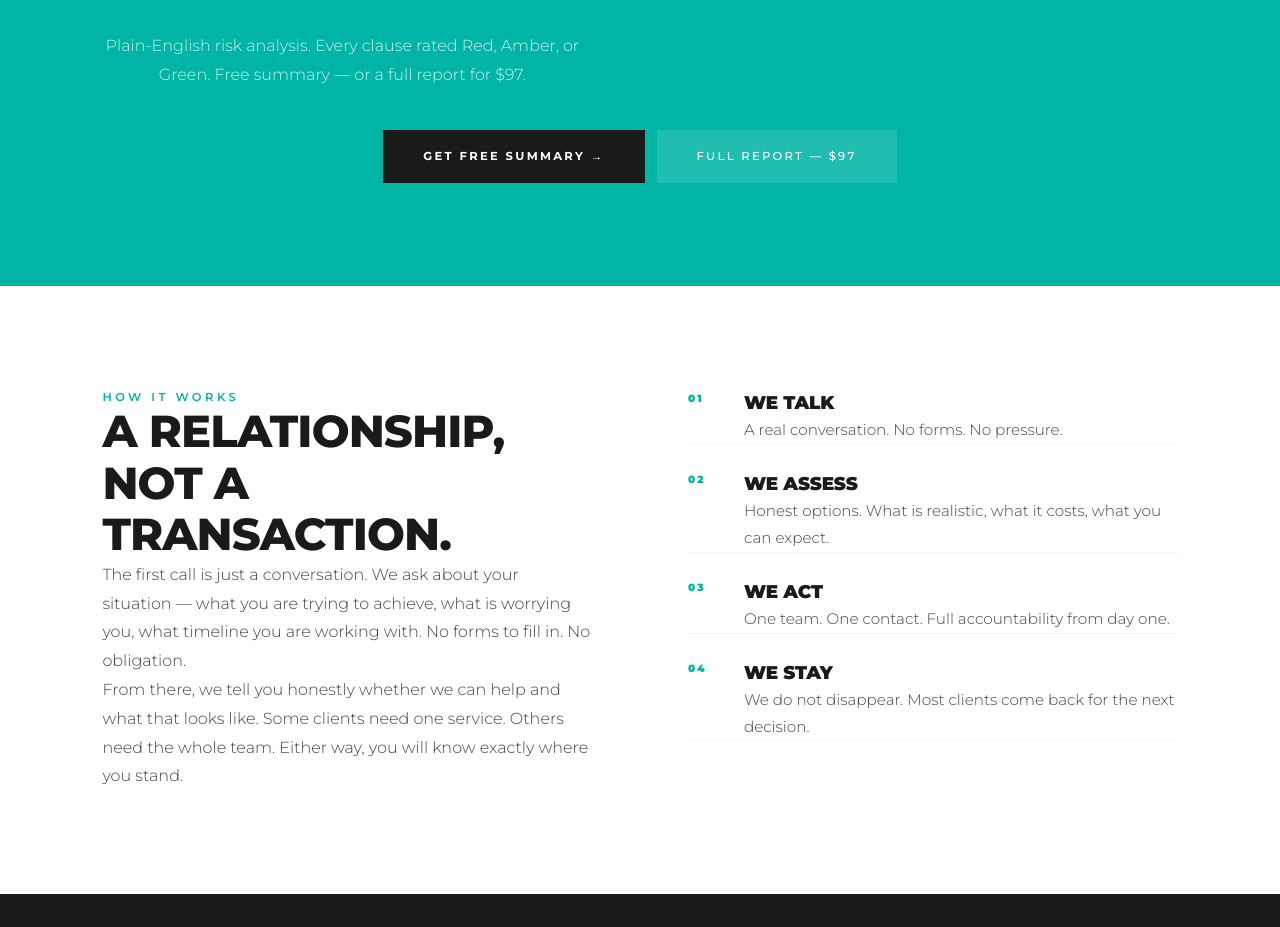
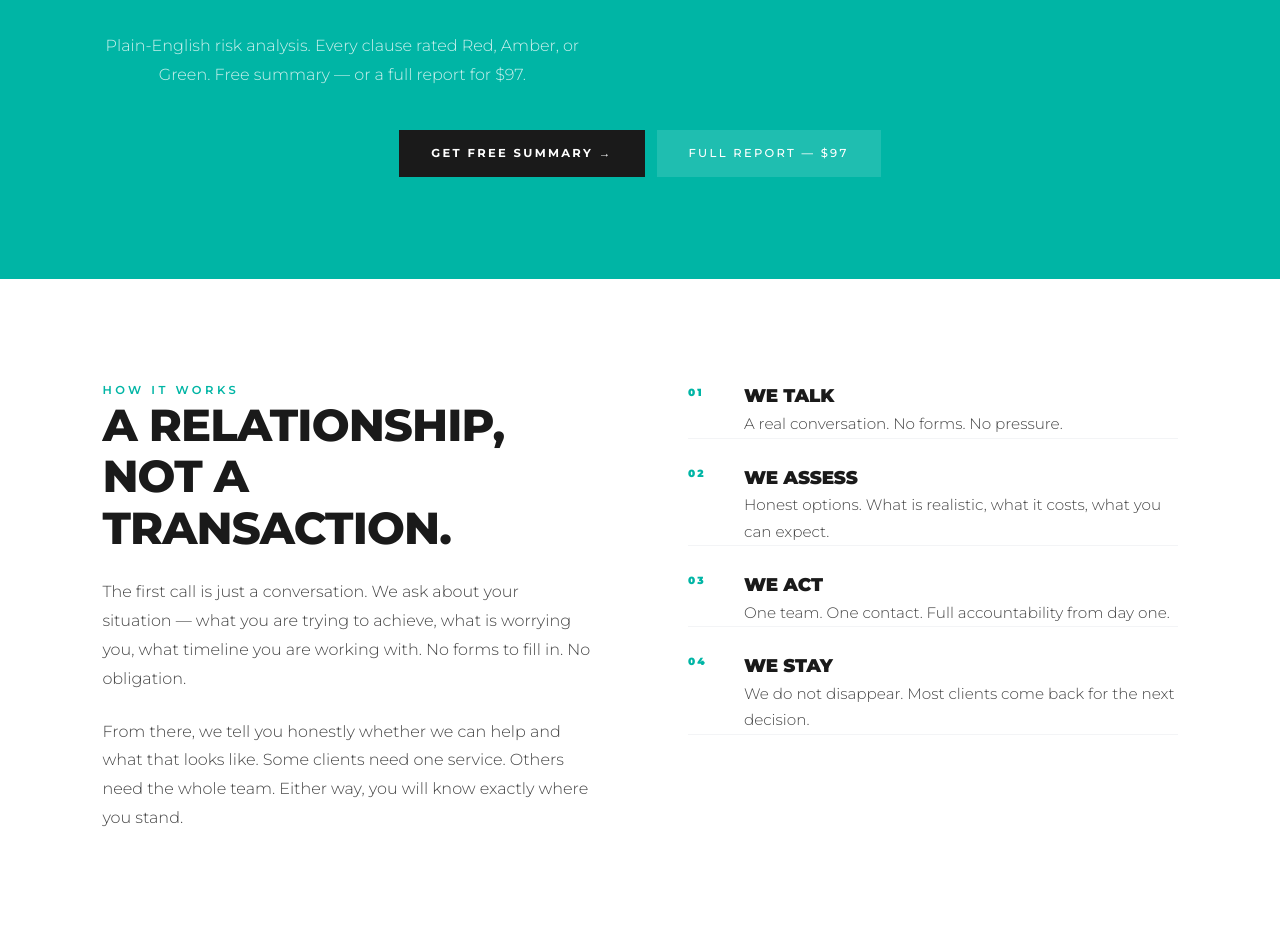
Before and after one commit to yossy-jk/yos-website, a Next.js app: page / in a window 1280 px wide. Shown: the part 4401-5328 px from the top of the page. Built offline with nearby package versions, Linux system fonts and the light colour scheme.

Commit message:
LeaseIntel buttons: compact centred (min-width 14rem, not full-width). How We Work: label/heading/body spacing tightened with explicit marginBottom.

```diff
--- a/src/app/page.tsx
+++ b/src/app/page.tsx
@@ -281,15 +281,15 @@ export default function Home() {
               Plain-English risk analysis. Every clause rated Red, Amber, or Green.
               Free summary — or a full report for $97.
             </p>
-            <div className="flex flex-col gap-3 max-w-xs mx-auto sm:max-w-none sm:flex-row sm:justify-center">
+            <div className="flex flex-col sm:flex-row gap-3 items-center justify-center">
               <Link href="/lease-review"
-                className="bg-near-black text-white font-bold no-underline text-center hover:bg-near-black/80 transition-colors"
-                style={{ padding: '1.1rem 2.5rem', fontSize: '0.72rem', letterSpacing: '0.2em', textTransform: 'uppercase' }}>
+                className="bg-near-black text-white font-bold no-underline text-center hover:bg-near-black/80 transition-colors inline-block"
+                style={{ padding: '0.9rem 2rem', fontSize: '0.72rem', letterSpacing: '0.2em', textTransform: 'uppercase', minWidth: '14rem' }}>
                 Get Free Summary →
               </Link>
               <Link href="/lease-review"
-                className="text-white font-medium no-underline text-center hover:bg-white/20 transition-colors"
-                style={{ padding: '1.1rem 2.5rem', fontSize: '0.72rem', letterSpacing: '0.2em', textTransform: 'uppercase', background: 'rgba(255,255,255,0.12)' }}>
+                className="text-white font-medium no-underline text-center hover:bg-white/20 transition-colors inline-block"
+                style={{ padding: '0.9rem 2rem', fontSize: '0.72rem', letterSpacing: '0.2em', textTransform: 'uppercase', background: 'rgba(255,255,255,0.12)', minWidth: '14rem' }}>
                 Full Report — $97
               </Link>
             </div>
@@ -304,12 +304,12 @@ export default function Home() {
           <div className="grid grid-cols-1 lg:grid-cols-2 gap-16 lg:gap-24 items-start">
             <FadeIn>
               <div>
-                <p style={{ fontSize: '0.72rem', letterSpacing: '0.3em', textTransform: 'uppercase' }} className="text-teal font-semibold mb-5">How it works</p>
-                <h2 className="text-near-black font-black uppercase leading-tight tracking-tight mb-8"
-                  style={{ fontSize: 'clamp(1.75rem,3.5vw,3.5rem)' }}>
+                <p style={{ fontSize: '0.72rem', letterSpacing: '0.3em', textTransform: 'uppercase' }} className="text-teal font-semibold mb-4">How it works</p>
+                <h2 className="text-near-black font-black uppercase leading-tight tracking-tight"
+                  style={{ fontSize: 'clamp(1.75rem,3.5vw,3.5rem)', marginBottom: '1.5rem' }}>
                   A relationship,<br />not a transaction.
                 </h2>
-                <p className="text-charcoal font-light leading-relaxed mb-8" style={{ fontSize: '1rem', lineHeight: 1.8 }}>
+                <p className="text-charcoal font-light leading-relaxed" style={{ fontSize: '1rem', lineHeight: 1.8, marginBottom: '1.5rem' }}>
                   The first call is just a conversation. We ask about your situation — what you are trying to achieve, what is worrying you, what timeline you are working with. No forms to fill in. No obligation.
                 </p>
                 <p className="text-charcoal font-light leading-relaxed" style={{ fontSize: '1rem', lineHeight: 1.8 }}>
```
